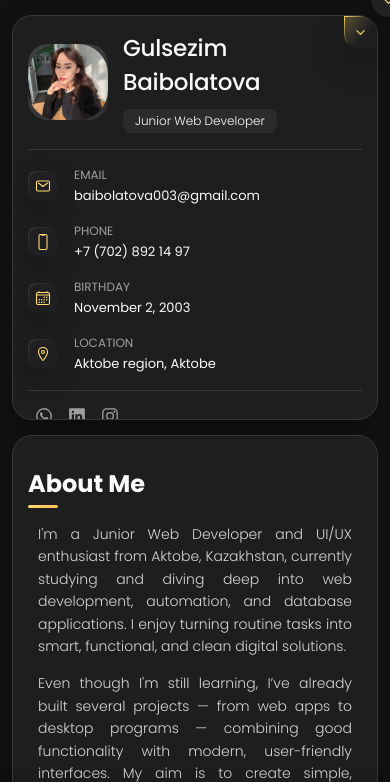
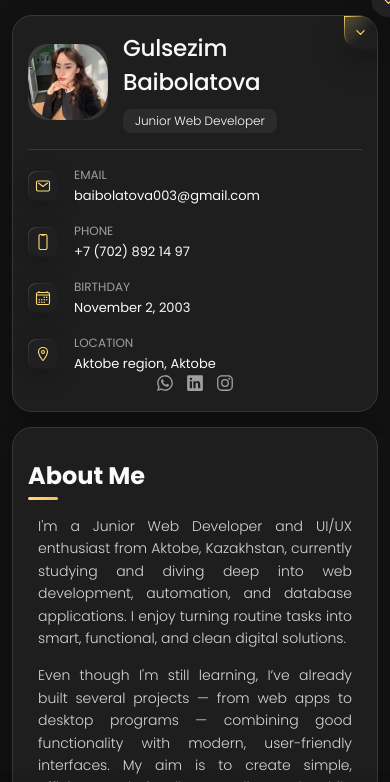
Before and after one commit to Seziimx/PortfolioSez, a plain HTML site: page index.html in a window 390 px wide. Both pictures are taken after a click on the button 360 px from the left and 32 px from the top of the page. Shown: the top 782 px of the page. Drawn offline with nearby package versions, Linux system fonts and the light colour scheme.

Commit message:
update: обновил проект3

```diff
--- a/index.html
+++ b/index.html
@@ -80,12 +80,10 @@
                     </li>
                 </ul>
 
-                <div class="separator"></div>
-
                 <ul class="social-list">
                     <li class="social-item"><a href="https://wa.me/77778024585" class="social-link" target="_blank"><ion-icon name="logo-whatsapp"></ion-icon></a></li>
-                    <li class="social-item"><a href="www.linkedin.com/in/гүлсезім-байболатова-b47809260" class="social-link" target="_blank"><ion-icon name="logo-linkedin"></ion-icon></a></li>
-                    <li class="social-item"><a href="https://www.linkedin.com/in/%D0%B3%D2%AF%D0%BB%D1%81%D0%B5%D0%B7%D1%96%D0%BC-%D0%B1%D0%B0%D0%B9%D0%B1%D0%BE%D0%BB%D0%B0%D1%82%D0%BE%D0%B2%D0%B0-b47809260/" class="social-link" target="_blank"><ion-icon name="logo-instagram"></ion-icon></a></li>
+                    <li class="social-item"><a href="https://www.linkedin.com/in/%D0%B3%D2%AF%D0%BB%D1%81%D0%B5%D0%B7%D1%96%D0%BC-%D0%B1%D0%B0%D0%B9%D0%B1%D0%BE%D0%BB%D0%B0%D1%82%D0%BE%D0%B2%D0%B0-b47809260/?originalSubdomain=kz" class="social-link" target="_blank"><ion-icon name="logo-linkedin"></ion-icon></a></li>
+                    <li class="social-item"><a href="https://www.instagram.com/q.seziim?igsh=Y2QzZ2xmM2NlMzhk" class="social-link" target="_blank"><ion-icon name="logo-instagram"></ion-icon></a></li>
                 </ul>
             </div>
         </aside>
--- a/style.css
+++ b/style.css
@@ -347,6 +347,15 @@ article { display: none; }
 }
 
     .social-item .social-link:hover { color: var(--light-gray); }
+
+    @media (max-width: 600px) {
+  .social-list {
+    justify-content: center;
+    flex-wrap: wrap;
+    gap: 12px;
+    padding-left: 0;
+  }
+}
 
 /*NAVBAR*/
 
```
